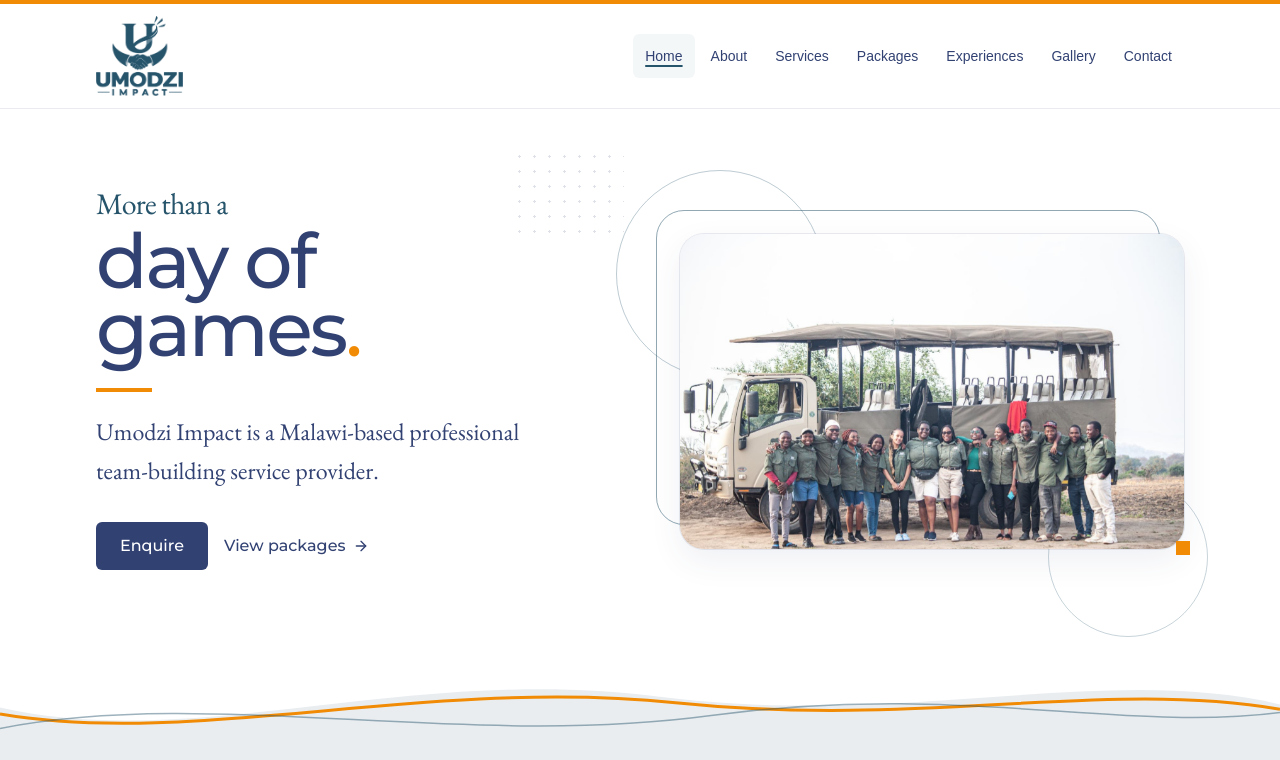
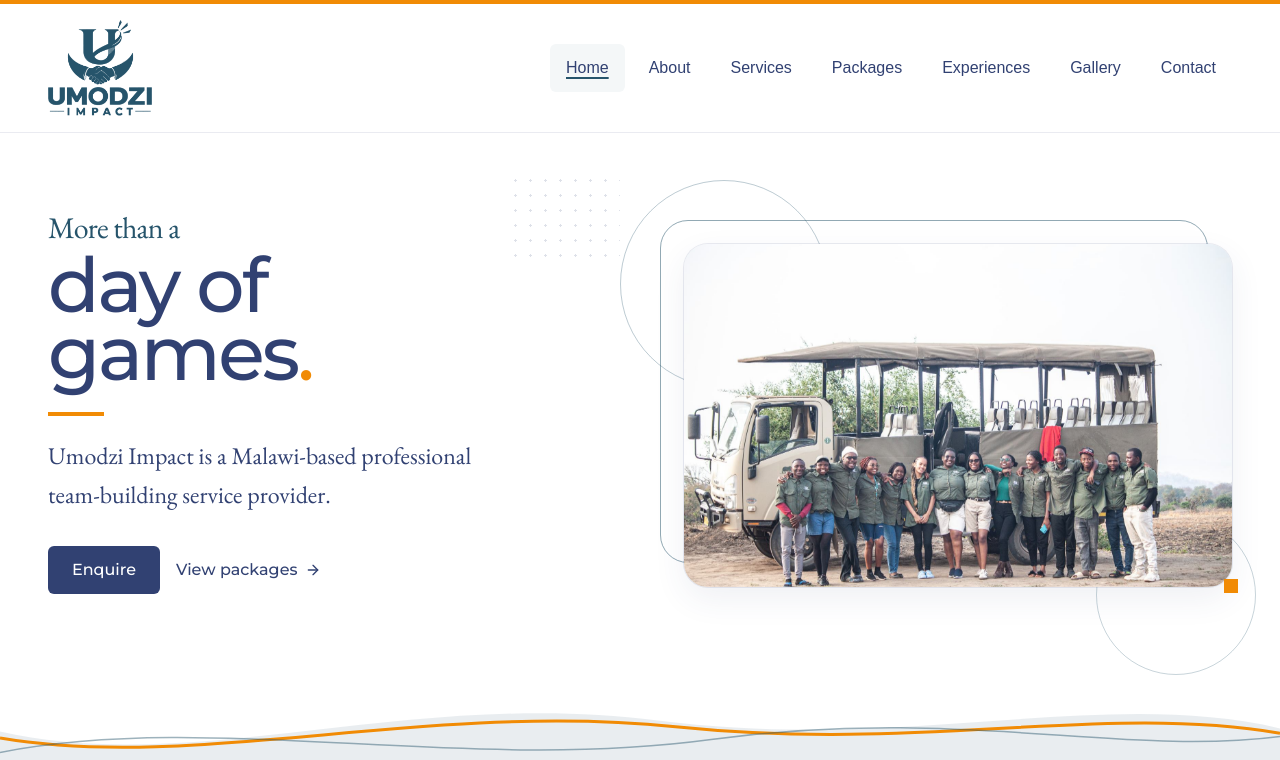
Before and after one commit to dandamiano/Umodzi-Impact-Website, a Next.js app: page / in a window 1280 px wide. Shown: the top 760 px of the page. Built offline with nearby package versions, Linux system fonts and the light colour scheme.

Commit message:
Widen site layout for laptops and enlarge header navigation

```diff
--- a/app/page.tsx
+++ b/app/page.tsx
@@ -37,7 +37,7 @@
   return (
     <>
       <section className="relative overflow-hidden bg-paper">
-        <div className="relative mx-auto grid max-w-6xl items-center px-4 sm:px-6 lg:grid-cols-2 lg:gap-8 lg:px-8">
+        <div className="relative mx-auto grid max-w-7xl items-center px-4 sm:px-6 lg:max-w-[90rem] lg:grid-cols-2 lg:gap-10 lg:px-10 xl:px-12">
           <div className="relative flex flex-col items-center py-12 text-center sm:py-16 lg:items-start lg:py-20 lg:text-left">
             <div
               aria-hidden="true"
--- a/components/layout/Header.tsx
+++ b/components/layout/Header.tsx
@@ -7,7 +7,7 @@
   return (
     <header className="sticky top-0 z-40 border-b border-brand-navy/10 bg-paper">
       <div className="h-1 bg-brand-orange" aria-hidden="true" />
-      <Container className="relative z-50 flex items-center justify-between gap-4 py-3">
+      <Container className="relative z-50 flex items-center justify-between gap-6 py-3.5 sm:py-4">
         <SiteLogo priority />
         <div className="hidden md:block">
           <PrimaryNavigation />
--- a/components/layout/PrimaryNavigation.tsx
+++ b/components/layout/PrimaryNavigation.tsx
@@ -23,7 +23,7 @@
       <ul
         className={cn(
           "flex",
-          variant === "desktop" && "items-center gap-1",
+          variant === "desktop" && "items-center gap-1.5 lg:gap-2",
           variant === "mobile" && "flex-col gap-1",
         )}
       >
@@ -38,7 +38,8 @@
                 onClick={onNavigate}
                 className={cn(
                   "inline-flex items-center rounded-md font-medium text-brand-navy motion-safe:transition-colors hover:bg-mist hover:text-brand-teal",
-                  variant === "desktop" && "min-h-11 px-3 text-sm",
+                  variant === "desktop" &&
+                    "min-h-11 px-3.5 text-[0.9375rem] lg:min-h-12 lg:px-4 lg:text-base",
                   variant === "mobile" && "min-h-12 w-full px-3 text-base",
                   current &&
                     "bg-mist underline decoration-brand-teal decoration-2 underline-offset-4",
--- a/components/layout/SiteLogo.tsx
+++ b/components/layout/SiteLogo.tsx
@@ -10,7 +10,8 @@
 };
 
 const imageSizes = {
-  header: "h-16 w-auto max-w-[4.75rem] sm:h-20 sm:max-w-[6rem]",
+  header:
+    "h-[4.5rem] w-auto max-w-[5.5rem] sm:h-[5.5rem] sm:max-w-[6.75rem] lg:h-24 lg:max-w-[7.25rem]",
   footer: "h-14 w-auto max-w-[4.25rem] sm:h-16 sm:max-w-[5rem]",
 } as const;
 
--- a/components/ui/AboutIntro.tsx
+++ b/components/ui/AboutIntro.tsx
@@ -53,7 +53,7 @@
         }}
       />
 
-      <div className="relative mx-auto flex min-h-[26rem] max-w-6xl flex-col justify-end px-4 pt-8 pb-16 sm:min-h-[30rem] sm:px-6 sm:pt-10 sm:pb-20 lg:min-h-[34rem] lg:px-8 lg:pb-24">
+      <div className="relative mx-auto flex min-h-[26rem] max-w-7xl flex-col justify-end px-4 pt-8 pb-16 sm:min-h-[30rem] sm:px-6 sm:pt-10 sm:pb-20 lg:min-h-[34rem] lg:max-w-[90rem] lg:px-10 lg:pb-24 xl:px-12">
         <div className="home-rise mb-8 text-white/55 [&_nav]:mb-0 [&_a]:text-white/55 [&_a:hover]:text-white [&_span]:text-white/55">
           <Breadcrumbs
             items={[
--- a/components/ui/Container.tsx
+++ b/components/ui/Container.tsx
@@ -7,7 +7,12 @@
 
 export function Container({ children, className }: ContainerProps) {
   return (
-    <div className={cn("mx-auto w-full max-w-6xl px-4 sm:px-6 lg:px-8", className)}>
+    <div
+      className={cn(
+        "mx-auto w-full max-w-7xl px-4 sm:px-6 lg:max-w-[90rem] lg:px-10 xl:px-12",
+        className,
+      )}
+    >
       {children}
     </div>
   );
```
